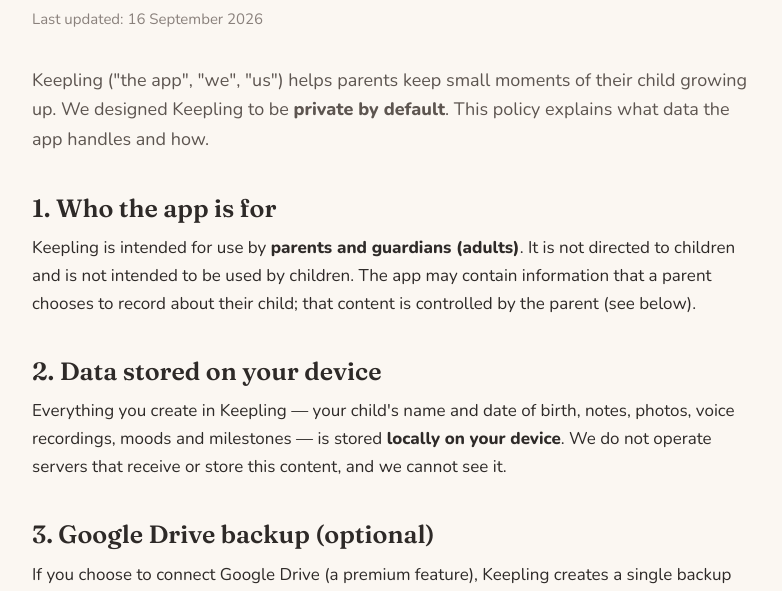
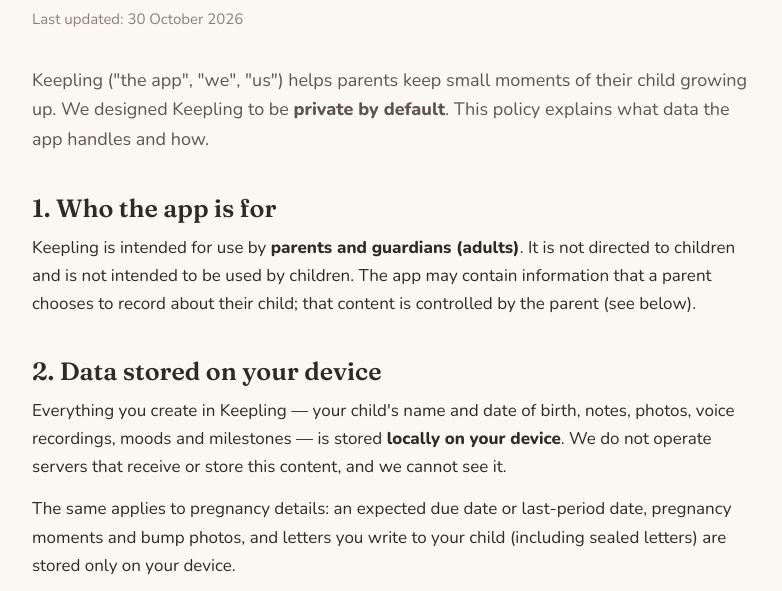
Before and after one commit to bturksoy/keepling-app, a plain HTML site: page privacy/index.html in a window 1280 px wide. Shown: the part 154-745 px from the top of the page, without its empty margins (248-1030 px from the left). Drawn offline with nearby package versions, Linux system fonts and the light colour scheme.

Commit message:
Describe pregnancy data in the privacy policy
Co-Authored-By: Claude Opus 5.5 <noreply@anthropic.com>

```diff
--- a/privacy/index.html
+++ b/privacy/index.html
@@ -26,7 +26,7 @@
 
 <main>
   <h1>Privacy Policy</h1>
-  <p class="updated">Last updated: 16 September 2026</p>
+  <p class="updated">Last updated: 30 October 2026</p>
 
   <p class="intro">
     Keepling ("the app", "we", "us") helps parents keep small moments of their
@@ -49,6 +49,11 @@
     <strong>locally on your device</strong>. We do not operate servers that receive
     or store this content, and we cannot see it.
   </p>
+  <p>
+    The same applies to pregnancy details: an expected due date or last-period
+    date, pregnancy moments and bump photos, and letters you write to your child
+    (including sealed letters) are stored only on your device.
+  </p>
 
   <h2>3. Google Drive backup (optional)</h2>
   <p>
@@ -68,7 +73,9 @@
     crashes or breaks. These send us technical information: the device model and
     operating system version, the app version, crash details, and events describing
     which parts of the app were used — for example that a moment was saved, or that
-    a purchase failed.
+    a purchase failed. When a new profile is created, we record whether it is for
+    a child who is already born or for an expected baby; no dates or other details
+    are included. Nothing is recorded if a pregnancy ends.
   </p>
   <p>
     <strong>The content of your moments is never sent.</strong> Your notes, photos,
```
